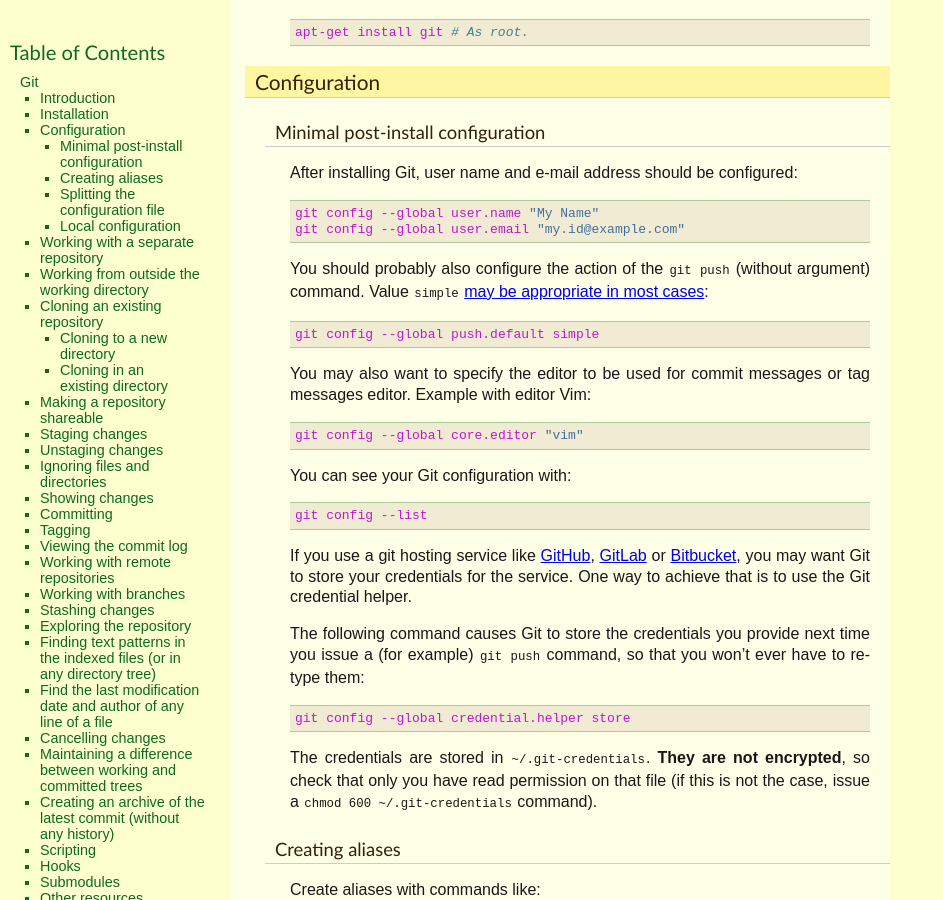
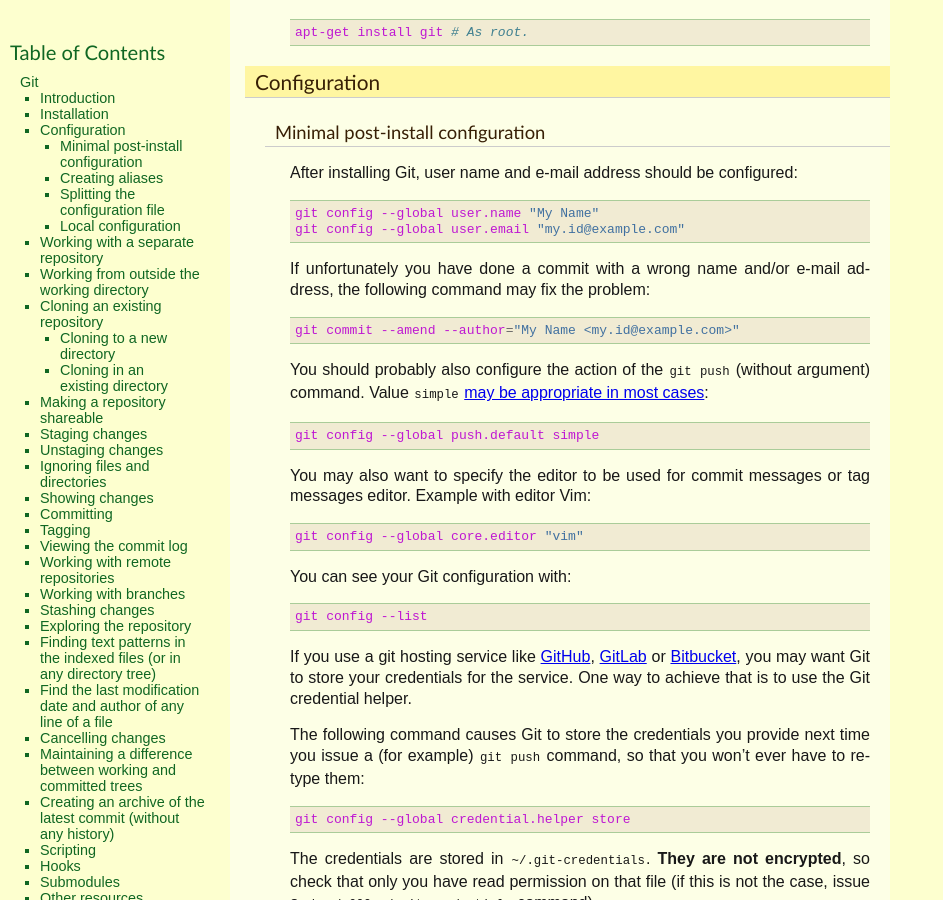
Before and after one commit to thierr26/thierr26_personal_notes_sphinx_sources, a Sphinx documentation site: the page built from source/git.rst, in a window 1280 px wide and 900 px high, scrolled down 1579 px. Shown: the whole window, without its empty margins (0-943 px from the left). Built offline with Sphinx 7.4.7, drawn with Linux system fonts in a browser that asks for light colours.

Commit message:
Add 'git commit --amend --author="... <...>'

```diff
--- a/source/git.rst
+++ b/source/git.rst
@@ -49,6 +49,11 @@ After installing Git, user name and e-mail address should be configured::
 
   git config --global user.name "My Name"
   git config --global user.email "my.id@example.com"
+
+If unfortunately you have done a commit with a wrong name and/or e-mail
+address, the following command may fix the problem::
+
+  git commit --amend --author="My Name <my.id@example.com>"
 
 You should probably also configure the action of the ``git push`` (without
 argument) command. Value ``simple`` `may be appropriate in most cases
```
